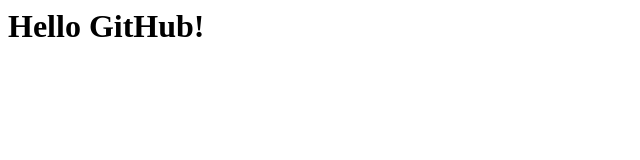
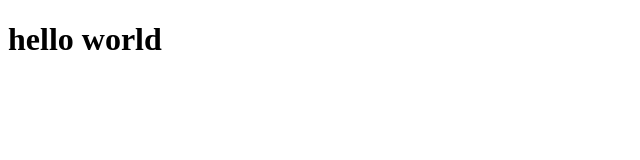
Before and after one commit to Aastha-Ojaswi/Aastha_Repository, a plain HTML site: page index.html in a window 1280 px wide. Shown: the whole page, without its empty margins (0-640 px from the left). Drawn offline with Linux system fonts and the light colour scheme.

Commit message:
new beginning

```diff
--- a/index.html
+++ b/index.html
@@ -1 +1,9 @@
-<h1>Hello GitHub!</h1>
+<!DOCTYPE html>
+<html lang="en">
+<head>
+    <title>Repository</title>
+</head>
+<body>
+    <h1>hello world</h1>
+</body>
+</html>
```
